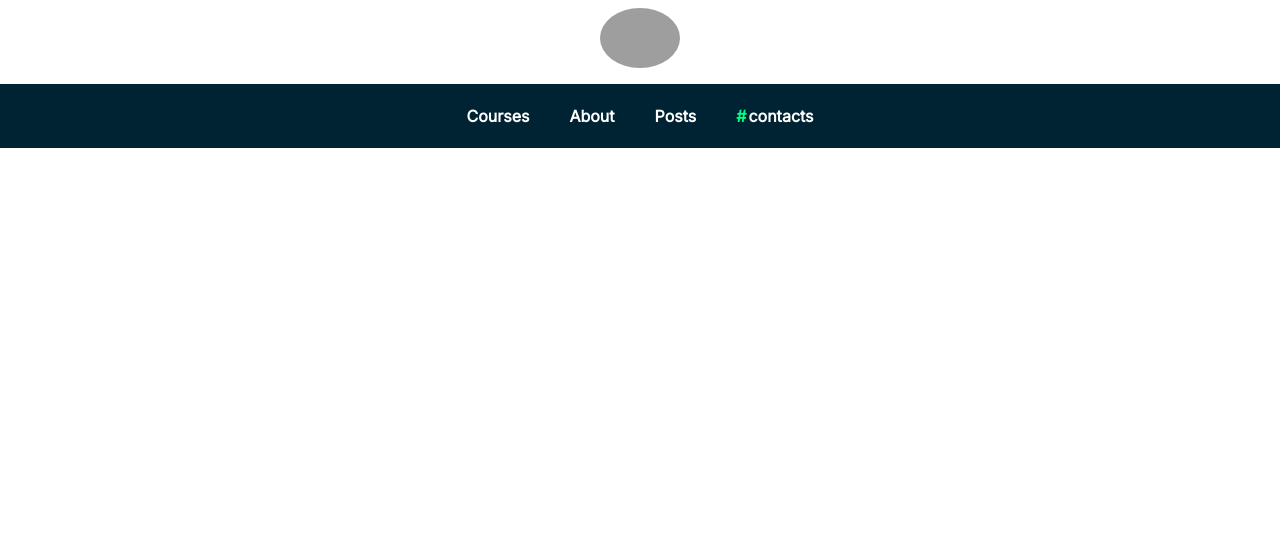
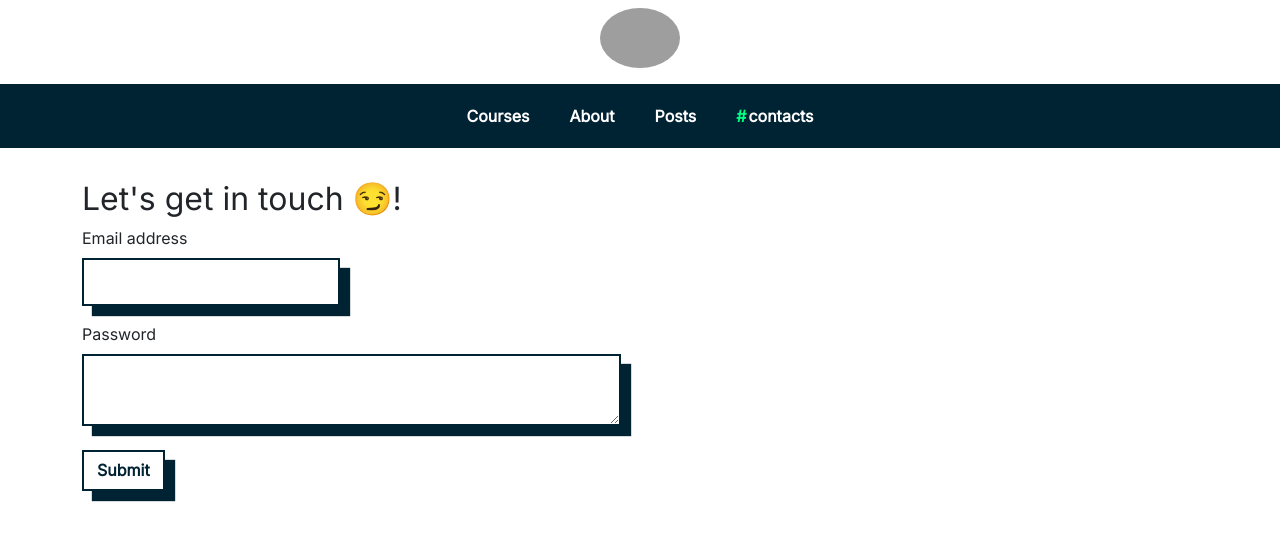
Before and after one commit to alouimohamedhabib/bloggy, a React (Create React App) app: page /contact in a window 1280 px wide. Shown: the top 540 px of the page. Built offline with nearby package versions, Linux system fonts and the light colour scheme; grey boxes are pictures that could not be loaded.

Commit message:
add contact page , 404 page

```diff
--- a/src/App.js
+++ b/src/App.js
@@ -1,9 +1,11 @@
 import 'bootstrap/dist/css/bootstrap.min.css';
 import './App.scss';
 import Header from './components/layout/header';
-import { BrowserRouter as Router, Route } from 'react-router-dom';
+import { BrowserRouter as Router, Route, Switch } from 'react-router-dom';
 import About from './components/pages/about';
 import Home from './components/pages/home';
+import Contact from './components/pages/contact';
+import NotFound from './components/pages/404';
 import CoursesComponent from './components/pages/courses';
 import PostsComponent from "./components/pages/posts";
 import { Helmet } from "react-helmet";
@@ -25,22 +27,32 @@ function App() {
                 </Helmet>
                 <Header />
                 <div className="container main-container">
+                    <Switch>
                         <Route exact path="/" title="Aloui " render={() => {
                             dispatch({ type: UPDATE_PAGE_TITLE, title: "Home" });
                             return <Home />
                         }} />
-                    <Route path="/courses" render={() => {
+                        <Route exact path="/courses" render={() => {
                             dispatch({ type: UPDATE_PAGE_TITLE, title: "Courses" });
                             return <CoursesComponent />
                         }} />
-                    <Route path="/about" render={() => {
+                        <Route exact path="/about" render={() => {
                             dispatch({ type: UPDATE_PAGE_TITLE, title: "About" });
                             return <About />
                         }} />
-                    <Route path="/posts" render={() => {
+                        <Route exact path="/posts" render={() => {
                             dispatch({ type: UPDATE_PAGE_TITLE, title: "Posts" });
                             return <PostsComponent />
                         }} />
+                        <Route exact path="/contact" render={() => {
+                            dispatch({ type: UPDATE_PAGE_TITLE, title: "Contact me" });
+                            return <Contact />
+                        }} />
+                        {/* */}
+                        <Route path="/contact" ><NotFound /></Route>
+                        <Route path="*" ><NotFound /></Route>
+                    </Switch>
+
                 </div>
             </Router>
         </div>
--- a/src/components/layout/menu.jsx
+++ b/src/components/layout/menu.jsx
@@ -5,19 +5,19 @@ const MenuComponent = () => {
         <nav className="menu-component">
             <ul className="nav justify-content-center ">
                 <li className="nav-item" >
-                    <NavLink to="/courses" activeClassName="current" exact>Courses</NavLink>
+                    <NavLink exact to="/courses" activeClassName="current" exact>Courses</NavLink>
 
                 </li>
                 <li className="nav-item" >
-                    <NavLink to="/about" activeClassName="current" exact >About</NavLink>
+                    <NavLink exact to="/about" activeClassName="current" exact >About</NavLink>
 
                 </li>
                 <li className="nav-item" >
-                    <NavLink to="/posts" activeClassName="current"  exact>Posts</NavLink>
+                    <NavLink exact to="/posts" activeClassName="current"  exact>Posts</NavLink>
 
                 </li>
                 <li className="nav-item" >
-                    <NavLink to="/contact" activeClassName="current" exact >contacts</NavLink>
+                    <NavLink exact to="/contact" activeClassName="current" exact >contacts</NavLink>
                 </li>
             </ul>
         </nav>
--- /dev/null
+++ b/src/components/pages/404.jsx
@@ -0,0 +1,13 @@
+import { Link } from "react-router-dom"
+
+const NotFound = () => {
+    return <>
+        <h1>
+            Shoot, eh!
+    </h1>
+        <p>404</p>
+        This page doesn't exist. If you think this is an error <Link to="/contact" >contact me</Link>
+    </>
+}
+
+export default NotFound;
--- a/src/components/pages/about.jsx
+++ b/src/components/pages/about.jsx
@@ -15,15 +15,26 @@ const About = () => (
 
 
             </p>
-            <p>
-                Away from coding i try to keep a healthy spotive life<br />
-                On the past i was playing football in Tunisia<br/>
-                <img width="50%" className="d-block mt-4 mb-4" src="https://lh3.googleusercontent.com/pw/ACtC-3ddfDYmIJc8f8lDgKA_F0h8L4uxPDrszf_fYdeRg8iRMg__wO0H59XKT3npV5Ebqm_6-F6a-_5qponF085rZbxEDhZRvbaCmEZleFi988Fn7x1C8CBfGb0rK7kJGOuUu4EF_lu0JCaEOVrQQuo-K4qEBQ=w507-h972-no?authuser=0" alt=""/>
-            </p>
-            <p>
-                After a while of football iswitched
+                <p>
+                    Away from coding i try to keep a healthy spotive life<br />
+                On the past i was playing football in Tunisia<br />
+                    <img width="50%" className="d-block mt-4 mb-4" src="https://lh3.googleusercontent.com/pw/ACtC-3ddfDYmIJc8f8lDgKA_F0h8L4uxPDrszf_fYdeRg8iRMg__wO0H59XKT3npV5Ebqm_6-F6a-_5qponF085rZbxEDhZRvbaCmEZleFi988Fn7x1C8CBfGb0rK7kJGOuUu4EF_lu0JCaEOVrQQuo-K4qEBQ=w507-h972-no?authuser=0" alt="" />
+                </p>
+                <p>
+                    After a while i give up Football and went stright to CYCLING<br />
+                </p>
+
+                <p>
+                    <img width="50%" src="https://lh3.googleusercontent.com/B2jMPjGsbKeuzXiFn8ggTnXbhak6MNrXP6wiReRzWyXclIgULyOQ8NFKICbCwacRdJHMX57ZDC7PEfqhiJ1yxMxZ2tPH2bmMWtwj3NwZ7TFGkM35FdYYvzkRL5aj4gS9qZp-8r_iFo5jRWr6ovGnOL0k0SCcoxjL8gVh3YT6f2MnSOGgysjKleShuz42aqmp8J0HG9gAZHT8YoJCcvUjSejdKWW0u8dPSadaR-5-TfLb9gp9Nx2fovnUGJxnmxlIIcavOWp9DDAEK9YdDc6HqxhSpNO7tVjQl-t_UONYfGioyQsoxF43dTM8qDnyfsslYS4sXANOnfzpzYOfFm9K1mad6icToCRrr1Go99g6G3Z4J-yfuLqYDfN26XX7N8vH-BpifC81I5C9UvPdUb8zeEoRPhNeLW-IHQVgR3_7cHfTfcYJTCSDMnBcjs29uM88pvsI-l1zH8xW3tazHKhWaeWhlTo3zAvYddUQZayBY2_vEXV0O-MSgAXHX_Zd0xi3D-7QMZZOrc9eHi4_FV1X0tGvoRYWiVb81mS_306dkr-v2Hl3AjuctlMSzB56bHm99oQ8bTF6FR2aFKdXpWyjJdpEwubQre3HB8K44X86-Lu0X4tLRf14Tr1qygvKPdH-mpfJcqsJxMyT7It9Kq1a7jdSyrQPxJHrvofxF3Ucbe9yaoL78y4v8U4F8NRuEt6sITiqtMODvOl_mlo2VgaU3xc=w1137-h640-no?authuser=0" alt="" />
+                </p>
+                <p>
+                    After a while i get married and i was an unable to to keep the cycling
+                    pace so i went to the next activity which is running!
             </p>
                 <div className="follow-me">
+                    <p>
+                        Finally it will be awesome to get in touch through the various links below, so <b><u>BE MY GUEST!</u></b>
+                    </p>
                     <h2>Join me in:</h2>
                     <ul>
                         <li><a target="_blank" href="https://www.linkedin.com/in/aloui-mohamed-habib/">👔 LinkedIn</a></li>
--- /dev/null
+++ b/src/components/pages/contact.jsx
@@ -0,0 +1,23 @@
+import EnrollBtn from '../styled/enroll-btn'
+import InputStyled from '../styled/input';
+import TextareaStyled from '../styled/textarea';
+
+const Contact = () => {
+    return <>
+        <form>
+            <h2>
+                Let's get in touch 😏!
+            </h2>
+            <div className="mb-3">
+                <label for="exampleInputEmail1" className="form-label">Email address</label>
+                <InputStyled type="email"  id="exampleInputEmail1" aria-describedby="emailHelp" />
+            </div>
+            <div className="mb-3">
+                <label for="exampleInputPassword1" className="form-label">Password</label>
+                <TextareaStyled type=""  id="exampleInputPassword1"  cols="50" />
+            </div>
+                <EnrollBtn className="mt-2" type="submit">Submit</EnrollBtn>
+        </form>
+    </>
+}
+export default Contact;
--- a/src/components/pages/home.jsx
+++ b/src/components/pages/home.jsx
@@ -12,6 +12,9 @@ const Home = () => {
         <p>
             Father, web developer,<a href="https://youtube.com/alouimohamedhabib?sub_confirmation=1" target="_blank" rel="noreferrer">YouTuber</a> and <Link to="/courses">online instructor</Link>
         </p>
+        <p>
+            <img className="rounded-circle mt-4 " width="40%" src="https://lh3.googleusercontent.com/a-/AOh14GiSSmshIAD_h3_nf1NNnf1bCB2QL9RdjC0eIS_Q8S8=s600-k-no-rp-mo" alt=""/>
+        </p>
     </div>
 }
 
--- /dev/null
+++ b/src/components/styled/input.jsx
@@ -0,0 +1,11 @@
+import styled from "styled-components";
+
+const InputStyled = styled.input`
+    border: 2px solid var(--darkblue);
+    display: block;
+    box-shadow: 10px 10px 1px var(--darkblue);
+    padding: 10px;
+    margin-bottom: 10px;
+`;
+
+export default InputStyled;
--- /dev/null
+++ b/src/components/styled/textarea.jsx
@@ -0,0 +1,11 @@
+import styled from "styled-components";
+
+const TextareaStyled = styled.textarea`
+    border: 2px solid var(--darkblue);
+    display: block;
+    box-shadow: 10px 10px 1px var(--darkblue);
+    padding: 10px;
+    margin-bottom: 10px;
+`;
+
+export default TextareaStyled;
```
Lines whose indentation alone changed are shown as unchanged.
